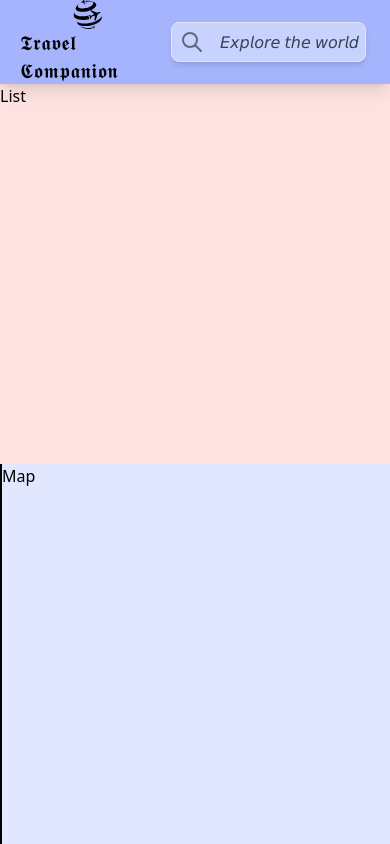
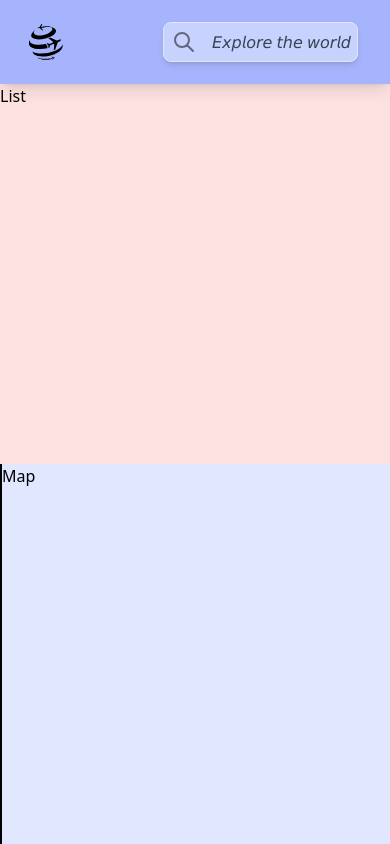
Before and after one commit to hasnain-nisan/travel-companion, a React (Create React App) app: page / in a window 390 px wide. Built offline with nearby package versions, Linux system fonts and the light colour scheme.

Commit message:
header component designed

```diff
--- a/src/components/Header/Header.jsx
+++ b/src/components/Header/Header.jsx
@@ -5,10 +5,10 @@ import {SiYourtraveldottv} from 'react-icons/si'
 
 const Header = () => {
   return (
-    <div class="fixed flex items-center justify-between w-full h-[10%] p-2 shadow-lg">
+    <div class="fixed flex items-center justify-between w-full h-[10%] py-2 px-4  shadow-lg">
       <div className="flex flex-col sm:flex-row items-center px-3">
-        <SiYourtraveldottv className="text-3xl font-bold text-black mr-1" />
-        <h1 className="tracking-wide text-xl text-black">𝕿𝖗𝖆𝖛𝖊𝖑 𝕮𝖔𝖒𝖕𝖆𝖓𝖎𝖔𝖓</h1>
+        <SiYourtraveldottv className="text-4xl font-bold text-black mr-1" />
+        <h1 className="tracking-wide text-xl text-black hidden sm:block">𝕿𝖗𝖆𝖛𝖊𝖑 𝕮𝖔𝖒𝖕𝖆𝖓𝖎𝖔𝖓</h1>
       </div>
       <div className="">
         <div class="bg-indigo-200 mr-4 w-50 h-10 space-x-4 rounded-lg flex items-center justify-center border border-gray-200 shadow-md">
```
